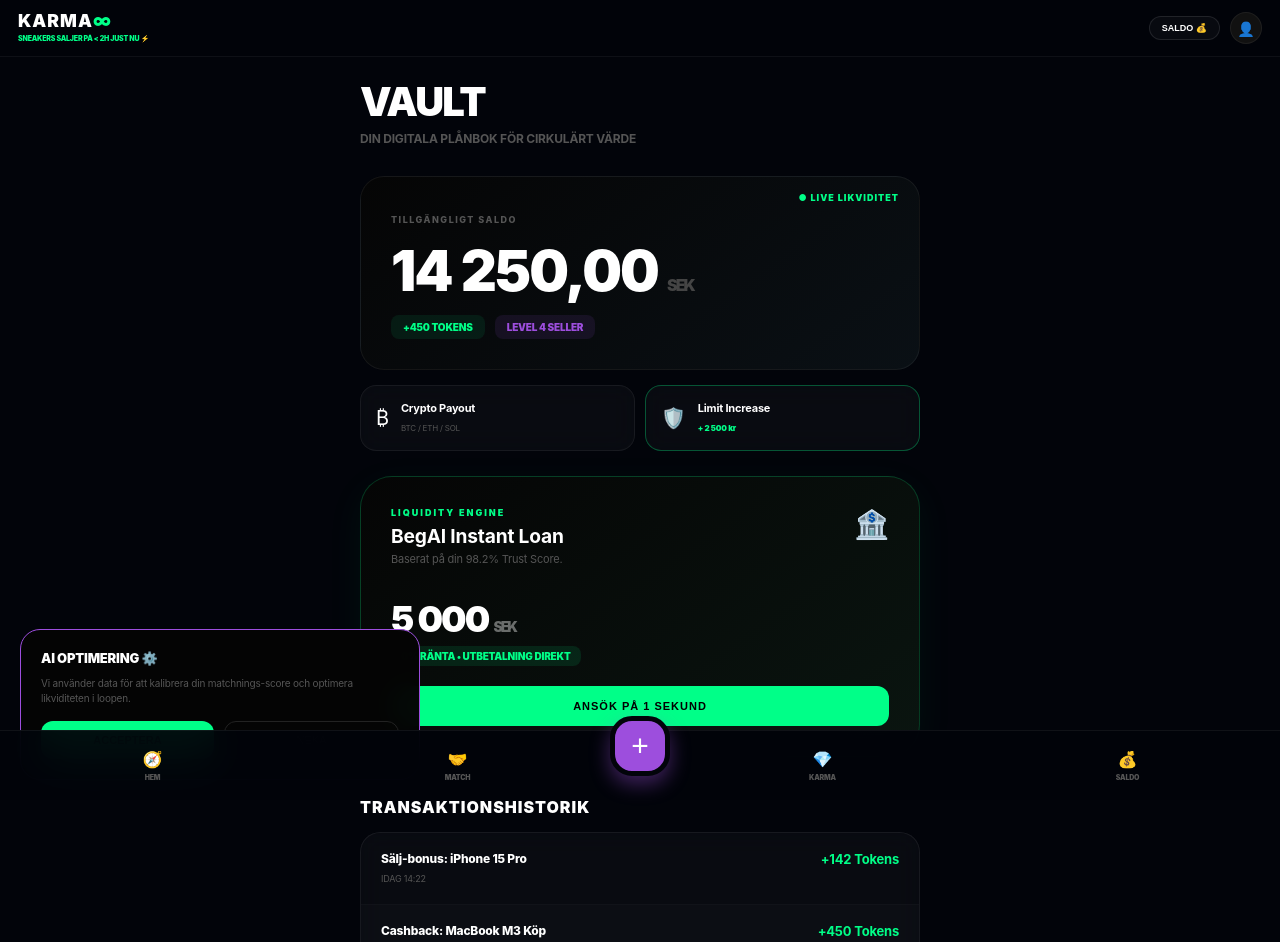
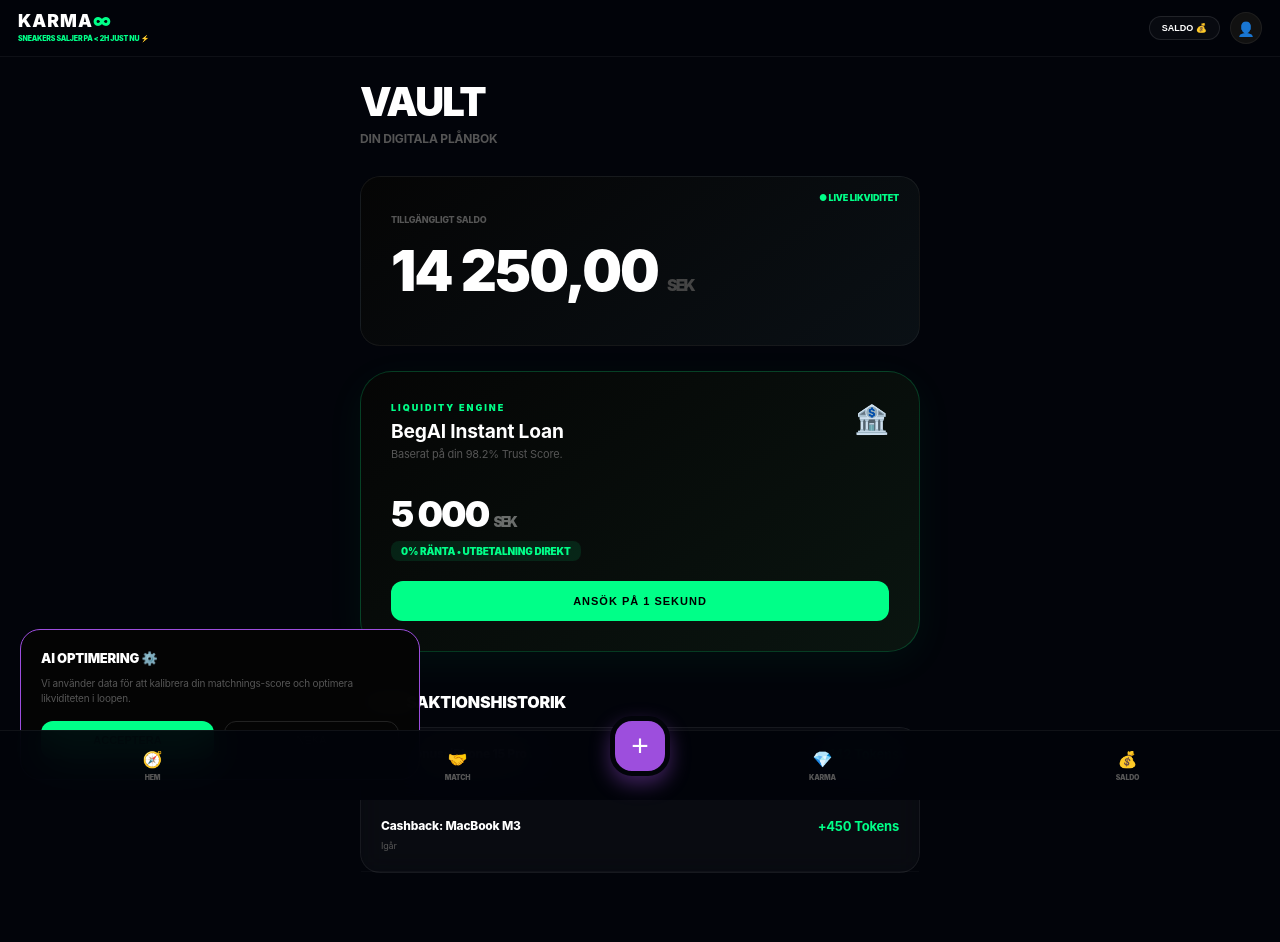
Before and after one commit to gascheckking/marketbeg-appGem, a Next.js app: page /wallet in a window 1280 px wide. Shown: the top 942 px of the page. Built offline with nearby package versions, Linux system fonts and the light colour scheme.

Commit message:
Update page.tsx

```diff
--- a/app/wallet/page.tsx
+++ b/app/wallet/page.tsx
@@ -1,90 +1,41 @@
 // // app/wallet/page.tsx
 "use client";
-import React from 'react';
+import React, { useEffect, useState } from 'react';
 import BegLoan from "@/components/BegLoan";
 
 export default function Wallet() {
+  const [mounted, setMounted] = useState(false);
+  useEffect(() => setMounted(true), []);
+
+  if (!mounted) return null;
+
   return (
     <div className="page-wrapper" style={{ maxWidth: '900px', margin: '0 auto', padding: '20px' }}>
       <header style={{ marginBottom: '30px' }}>
         <h1 style={{ fontSize: '2.5rem', fontWeight: 900, letterSpacing: '-2px', margin: 0 }}>VAULT</h1>
-        <p className="muted" style={{ fontSize: '12px', fontWeight: 700, marginTop: '5px' }}>
-          DIN DIGITALA PLÅNBOK FÖR CIRKULÄRT VÄRDE
-        </p>
+        <p className="muted" style={{ fontSize: '12px', fontWeight: 700, marginTop: '5px' }}>DIN DIGITALA PLÅNBOK</p>
       </header>
 
-      <div style={{ display: 'grid', gridTemplateColumns: '1fr', gap: '15px' }}>
-        {/* Balanskort - Full bredd på mobil för bättre impact */}
-        <div className="glass-card" style={{
-          padding: '30px',
-          position: 'relative',
-          overflow: 'hidden',
-          background: 'linear-gradient(145deg, #050505 0%, #0a1015 100%)',
-          borderRadius: '24px'
-        }}>
-          <div style={{ position: 'absolute', top: '15px', right: '20px', color: 'var(--neon-mint)', fontWeight: 900, fontSize: '9px', letterSpacing: '1px' }}>
-            ● LIVE LIKVIDITET
-          </div>
-          <small className="muted" style={{ letterSpacing: '1.5px', fontWeight: 800, fontSize: '9px' }}>TILLGÄNGLIGT SALDO</small>
-          <div style={{ fontSize: '3.5rem', fontWeight: 900, margin: '10px 0', letterSpacing: '-2px' }}>
-            14 250,00 <span style={{fontSize: '1rem', color: '#444'}}>SEK</span>
-          </div>
-          <div style={{ display: 'flex', gap: '10px' }}>
-            <div style={{ background: 'rgba(0, 255, 136, 0.08)', color: 'var(--neon-mint)', padding: '6px 12px', borderRadius: '8px', fontSize: '10px', fontWeight: 900 }}>
-              +450 TOKENS
-            </div>
-            <div style={{ background: 'rgba(157, 78, 221, 0.1)', color: 'var(--neon-purple)', padding: '6px 12px', borderRadius: '8px', fontSize: '10px', fontWeight: 900 }}>
-              LEVEL 4 SELLER
-            </div>
-          </div>
-        </div>
-
-        {/* Snabbvals-grid */}
-        <div style={{ display: 'grid', gridTemplateColumns: '1fr 1fr', gap: '10px' }}>
-          <div className="glass-card" style={{ padding: '15px', display: 'flex', alignItems: 'center', gap: '12px', cursor: 'pointer', borderRadius: '16px' }}>
-            <span style={{ fontSize: '20px' }}>₿</span>
-            <div>
-              <strong style={{ display: 'block', fontSize: '11px' }}>Crypto Payout</strong>
-              <small className="muted" style={{ fontSize: '8px' }}>BTC / ETH / SOL</small>
-            </div>
-          </div>
-          <div className="glass-card" style={{
-            padding: '15px', display: 'flex', alignItems: 'center', gap: '12px',
-            cursor: 'pointer', border: '1px solid rgba(0, 255, 136, 0.3)', borderRadius: '16px'
-          }}>
-            <span style={{ fontSize: '20px' }}>🛡️</span>
-            <div>
-              <strong style={{ display: 'block', fontSize: '11px' }}>Limit Increase</strong>
-              <small style={{ color: 'var(--neon-mint)', fontWeight: 900, fontSize: '8px' }}>+ 2 500 kr</small>
-            </div>
-          </div>
+      <div className="glass-card" style={{ padding: '30px', position: 'relative', background: 'linear-gradient(145deg, #050505 0%, #0a1015 100%)' }}>
+        <div style={{ position: 'absolute', top: '15px', right: '20px', color: 'var(--neon-mint)', fontWeight: 900, fontSize: '9px' }}>● LIVE LIKVIDITET</div>
+        <small className="muted" style={{ fontWeight: 800, fontSize: '9px' }}>TILLGÄNGLIGT SALDO</small>
+        <div style={{ fontSize: '3.5rem', fontWeight: 900, margin: '10px 0', letterSpacing: '-2px' }}>
+          14 250,00 <span style={{fontSize: '1rem', color: '#444'}}>SEK</span>
         </div>
       </div>
 
-      {/* Instant Loan Komponent - Placerad för maximal konvertering */}
       <BegLoan price={5000} />
 
-      {/* Transaktionshistorik */}
       <div style={{ marginTop: '40px' }}>
-        <h3 style={{ marginBottom: '15px', fontWeight: 900, fontSize: '1rem', letterSpacing: '1px' }}>TRANSAKTIONSHISTORIK</h3>
-        <div className="glass-card" style={{ padding: '0', borderRadius: '20px', overflow: 'hidden' }}>
+        <h3 style={{ marginBottom: '15px', fontWeight: 900, fontSize: '1rem' }}>TRANSAKTIONSHISTORIK</h3>
+        <div className="glass-card" style={{ padding: '0' }}>
           {[
-            { label: "Sälj-bonus: iPhone 15 Pro", amount: "+142 Tokens", date: "Idag 14:22", type: 'plus' },
-            { label: "Cashback: MacBook M3 Köp", amount: "+450 Tokens", date: "Igår 09:15", type: 'plus' },
-            { label: "Utbetalning till Bank", amount: "-2 400 SEK", date: "24 Okt 2025", type: 'minus' }
+            { label: "Sälj-bonus: iPhone 15 Pro", amount: "+142 Tokens", date: "Idag" },
+            { label: "Cashback: MacBook M3", amount: "+450 Tokens", date: "Igår" }
           ].map((item, i) => (
-            <div key={i} style={{
-              display: 'flex', justifyContent: 'space-between', padding: '18px 20px',
-              borderBottom: i === 2 ? 'none' : '1px solid rgba(255,255,255,0.03)',
-              background: i % 2 === 0 ? 'transparent' : 'rgba(255,255,255,0.01)'
-            }}>
-              <div>
-                <div style={{ fontWeight: 800, fontSize: '12px' }}>{item.label}</div>
-                <small className="muted" style={{ fontSize: '9px', textTransform: 'uppercase' }}>{item.date}</small>
-              </div>
-              <strong style={{ color: item.type === 'plus' ? 'var(--neon-mint)' : '#fff', fontSize: '13px' }}>
-                {item.amount}
-              </strong>
+            <div key={i} style={{ display: 'flex', justifyContent: 'space-between', padding: '18px 20px', borderBottom: '1px solid rgba(255,255,255,0.03)' }}>
+              <div><div style={{ fontWeight: 800, fontSize: '12px' }}>{item.label}</div><small className="muted" style={{ fontSize: '9px' }}>{item.date}</small></div>
+              <strong style={{ color: 'var(--neon-mint)', fontSize: '13px' }}>{item.amount}</strong>
             </div>
           ))}
         </div>
```
